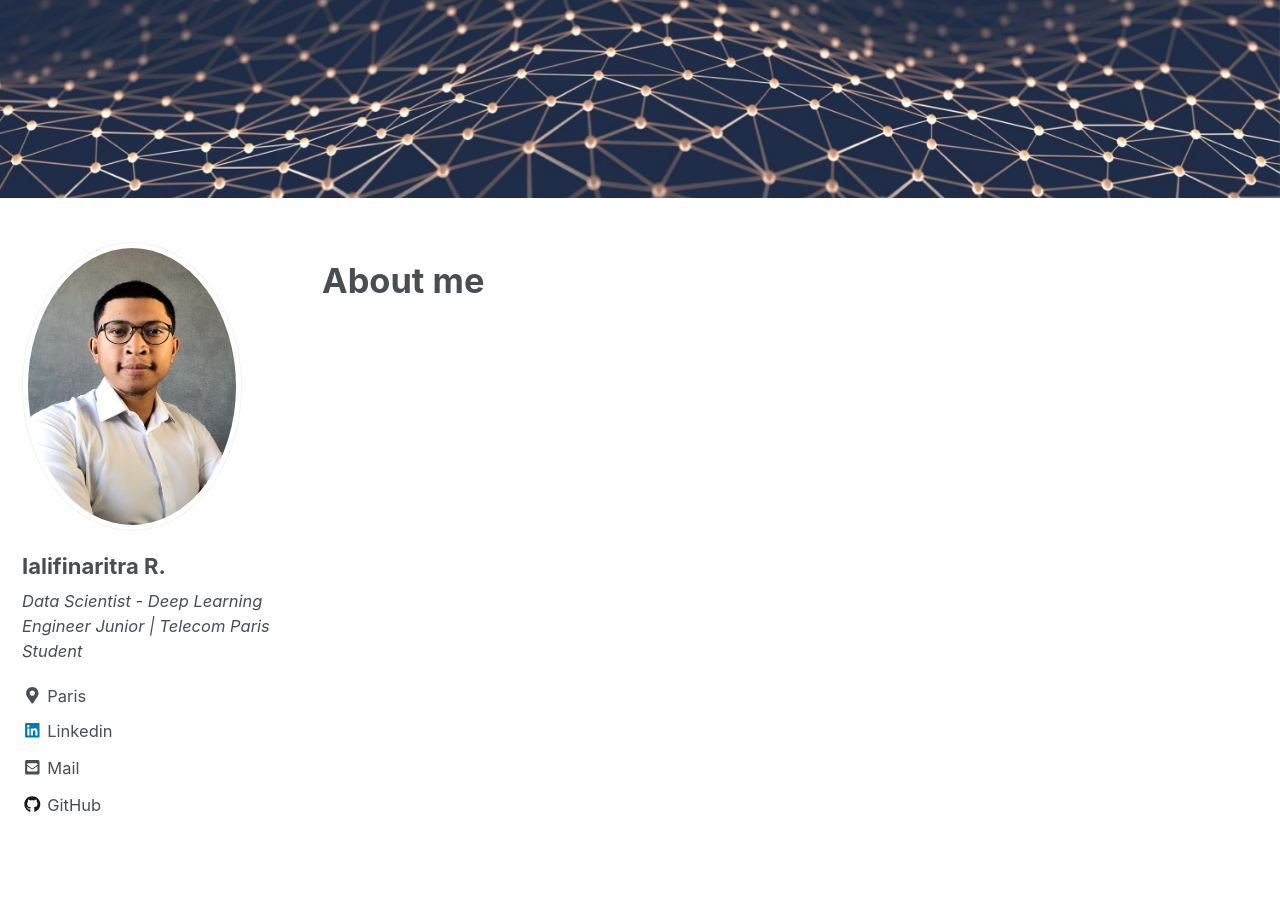
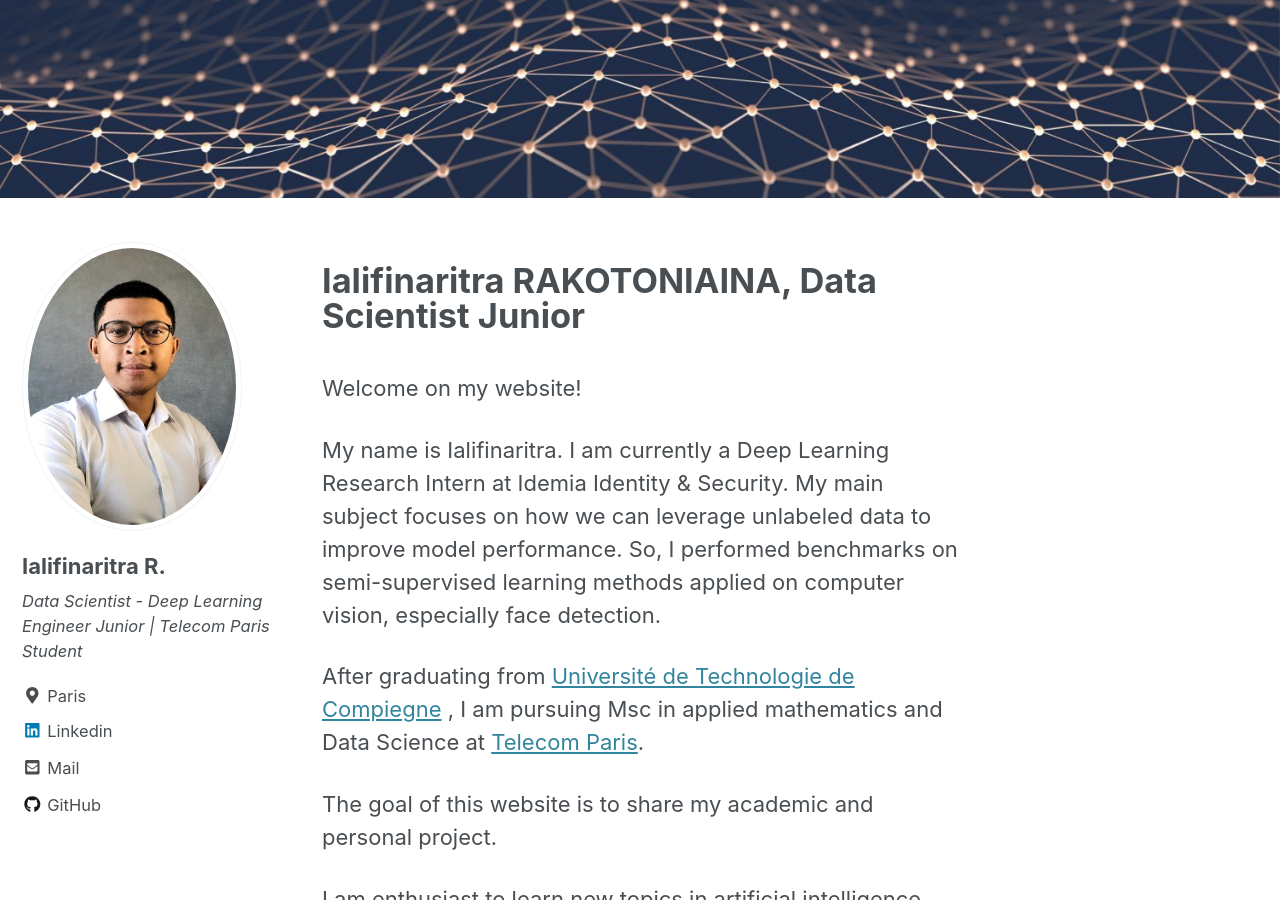
Before and after one commit to ialifinaritra/ialifinaritra.github.io, a Jekyll site: the page built from index.md, in a window 1280 px wide and 900 px high, scrolled down 244 px. Built offline with Jekyll 4.4.1, drawn with Linux system fonts in a browser that asks for light colours; cached includes are drawn as plain includes; our own code applies the rules of GitHub Pages for plain Markdown files; some of the changed text lies outside the part shown.

Commit message:
about changed

```diff
--- a/index.md
+++ b/index.md
@@ -1,5 +1,5 @@
 ---
-title: "About me"
+title: "Ialifinaritra RAKOTONIAINA, Data Scientist Junior"
 excerpt: ""
 author_profile: true
 layout : single
@@ -9,3 +9,16 @@ redirect_from:
 header :
     image: "/assets/images/banner.jpg"
 ---
+
+Welcome on my website!
+
+
+My name is Ialifinaritra. I am currently a Deep Learning Research Intern at Idemia Identity & Security. My main subject focuses on how we can leverage unlabeled data to improve model performance. So, I performed benchmarks on semi-supervised learning methods applied on computer vision, especially face detection.
+
+After graduating from [Université de Technologie de Compiegne](https://www.utc.fr/en/courses-and-training/the-utc-engineering-diploma.html) , I am pursuing Msc in applied mathematics and Data Science at [Telecom Paris](https://www.telecom-paris.fr/en/home).
+
+The goal of this website is to share my academic and personal project.
+
+I am enthusiast to learn new topics in artificial intelligence and I have strong interest in Computer Vision and Natural Language Processing area.
+
+Feel free to reach me on [Linkedin](https://www.linkedin.com/in/ialifinaritra-rakotoniaina-bb3970106/) or by [e-mail](ialifinaritra@gmail.com) if you want to discuss about Machine Learning Projects or if you want us to work together
```
